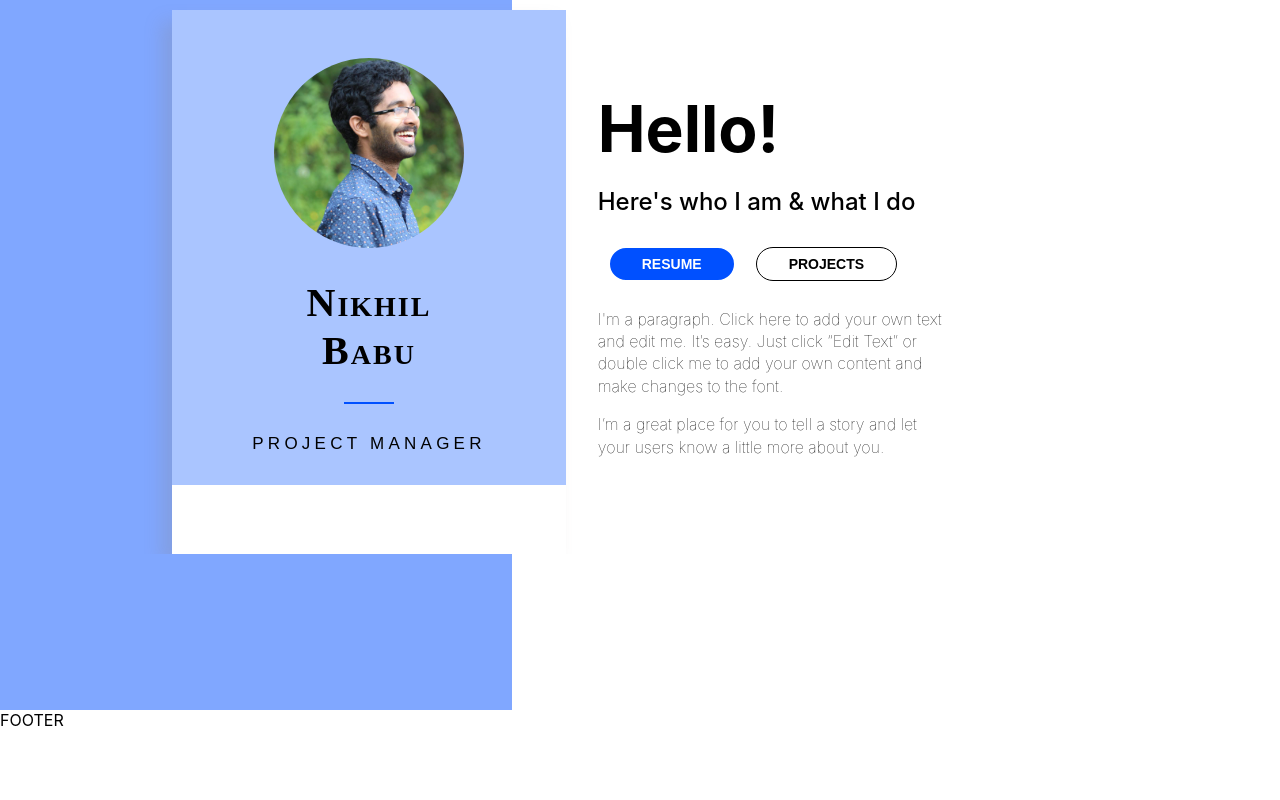
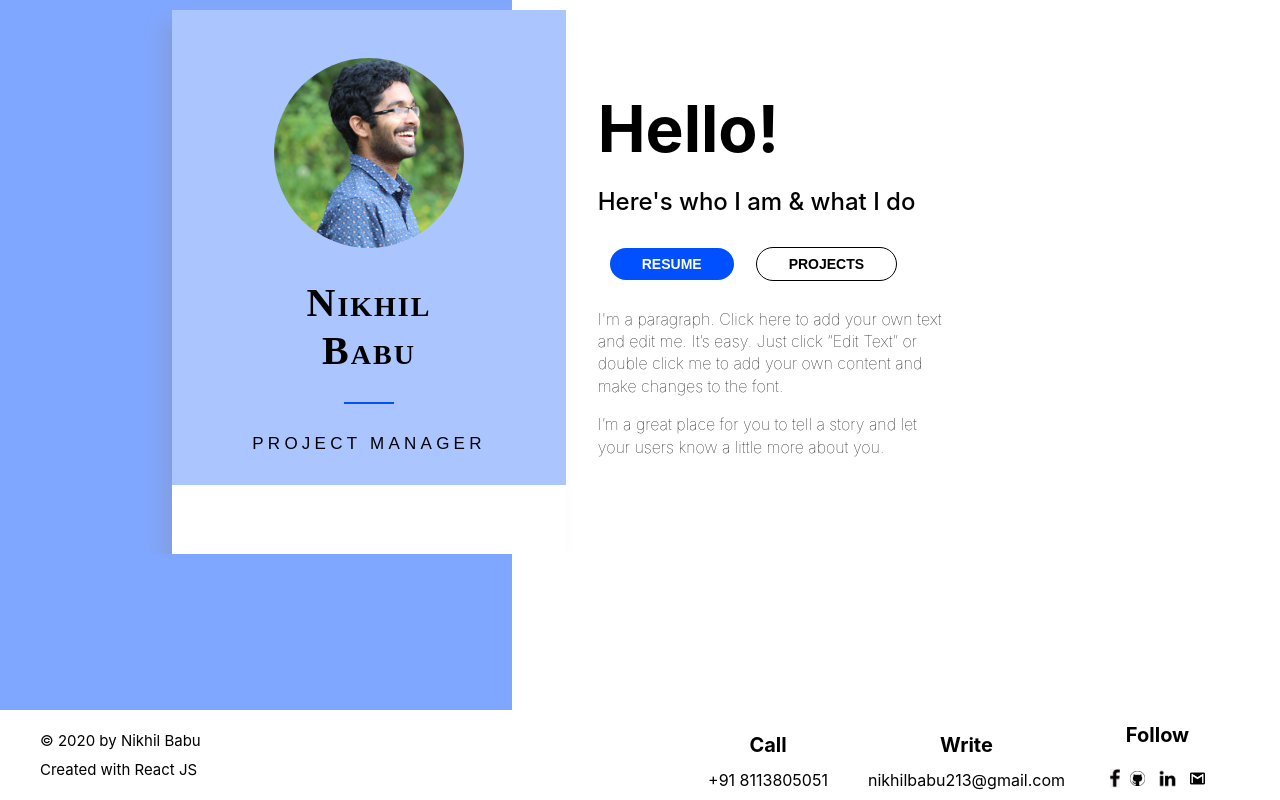
Before and after one commit to Nikhil713/Portfolio, a React (Create React App) app in the folder website/: page / in a window 1280 px wide. Shown: the part 252-1052 px from the top of the page. Before the commit the page ends 982 px from the top, so only its background shows below. Built offline with nearby package versions, Linux system fonts and the light colour scheme.

Commit message:
Footer - initial commit

```diff
--- a/website/src/components/footer/footer.css
+++ b/website/src/components/footer/footer.css
@@ -0,0 +1,98 @@
+@font-face {
+    font-family: 'Montserrat';
+    /* font-style: normal; */
+    /* font-weight: 100; */
+    src: local('Montserrat-Regular'), url(https://fonts.gstatic.com/s/montserrat/v7/zhcz-_WihjSQC0oHJ9TCYL3hpw3pgy2gAi-Ip7WPMi0.woff) format('woff');
+}
+
+.footer-container {
+    /* background-color: blue; */
+    width: 100%;
+    height:10vh;
+}
+
+footer{
+    width: 100%;
+    display: flex;
+    justify-content: center;
+    align-items: center;
+    /* justify-content: flex-start; */
+}
+
+.footer-left{
+    width: 50%;
+    display: flex;
+    flex-direction: column;
+    /* justify-content: flex-start; */
+    /* align-items: center; */
+}
+
+.footer-left p {
+    /* font-family: 'Montserrat'; */
+    /* font-weight: 100; */
+    font-size: 15px;
+    margin: 5px 40px;
+}
+
+.footer-right {
+    width: 50%;
+    display: flex;
+    justify-content: flex-end;
+    /* align-items: center; */
+    padding-right: 50px;
+}
+
+.footer-right > div {
+    margin: 0 20px;
+}
+.footer-right > div > h1{
+    font-size: 20px;
+    font-weight: 700;
+}
+
+.call{
+    display: flex;
+    flex-direction: column;
+    justify-content: center;
+    align-items: center;
+}
+
+.write{
+    display: flex;
+    flex-direction: column;
+    justify-content: center;
+    align-items: center;
+}
+
+.follow{
+    display: flex;
+    flex-direction: column;
+    justify-content: center;
+    align-items: center;
+}
+
+.follow-icons {
+    display: flex;
+    justify-content: center;
+    align-items: center;
+}
+
+.follow-icons > a{
+    margin: 5px;
+}
+
+.follow-icons .fb{
+    width: 10px;
+}
+
+.follow-icons .github{
+    width: 15px;
+}
+
+.follow-icons .linkedin{
+    width: 25px;
+}
+
+.follow-icons .gmail{
+    width: 15px;
+}
--- a/website/src/components/footer/footer.js
+++ b/website/src/components/footer/footer.js
@@ -2,11 +2,49 @@ import React from 'react'
 
 import './footer.css'
 
+import fb from '../../assets/fb.png'
+import github from '../../assets/github.png'
+import linkedin from '../../assets/linkedin.png'
+import gmail from '../../assets/gmail.png'
+
 export default class Footer extends React.Component{
     render(){
         return(
-            <div>
-                FOOTER
+            <div className="footer-container">
+                <footer>
+                    <div className="footer-left">
+
+                        <p>© 2020 by Nikhil Babu</p>
+                        <p>Created with React JS</p>
+                    </div>
+                    <div className="footer-right">
+                        <div className="call">
+                            <h1>Call</h1>
+                            <a href="tel:+918113805051" style={{textDecoration:"none", color:"black"}}>+91 8113805051</a>
+                        </div>
+                        <div className="write">
+                            <h1>Write</h1>
+                            <a href="mailto:nikhilbabu213@gmail.com" style={{textDecoration:"none", color:"black"}}>nikhilbabu213@gmail.com</a>
+                        </div>
+                        <div className="follow">
+                            <h1>Follow</h1>
+                            <div className="follow-icons">
+                            <a href="https://www.facebook.com/profile.php?id=100008338440903" target="blank" >
+                                    <img src={fb} alt="fb-logo" className="fb"></img>
+                                </a>
+                                <a href="https://github.com/Nikhil713" target="blank" >
+                                    <img src={github} alt="github-logo" className="github"></img>
+                                </a>
+                                <a href="https://www.linkedin.com/in/nikhil713/" target="blank" >
+                                    <img src={linkedin} alt="linkedin-logo" className="linkedin"></img>
+                                </a>
+                                <a href="mailto:nikhilbabu213@gmail.com" target="blank">
+                                    <img src={gmail} alt="gmail-logo" className="gmail"></img>
+                                </a>
+                            </div>
+                        </div>
+                    </div>
+                </footer>
             </div>
         )
     }
--- a/website/src/pages/home/home.css
+++ b/website/src/pages/home/home.css
@@ -8,6 +8,7 @@
 .home-container {
     height: 52.75rem;
 }
+
 .home {
     height: auto;
 
```
